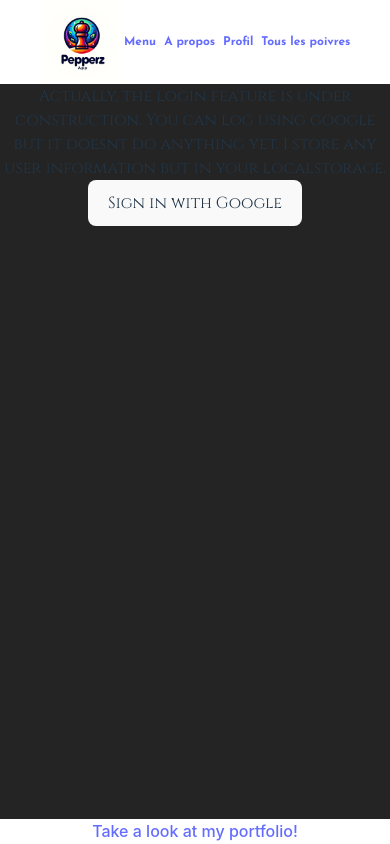
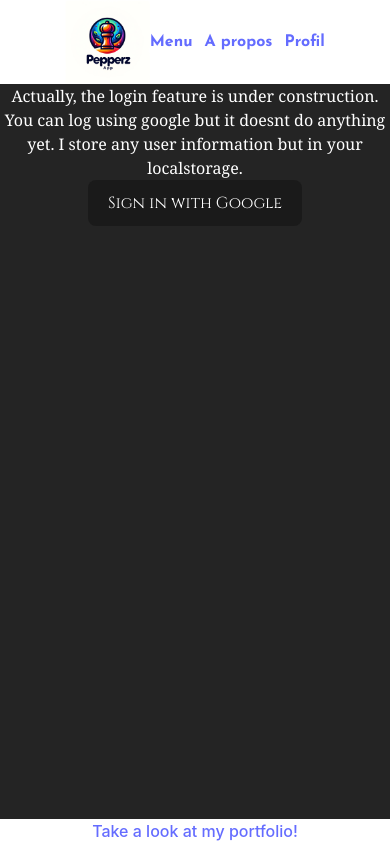
Before and after one commit to ArthurCouturier/pepperz-app-front, a React (Vite) app: page /profile in a window 390 px wide. Built offline with nearby package versions, Linux system fonts and the light colour scheme; no server answers.

Commit message:
deleted all peppers view and changed header as a consequence

```diff
--- a/src/App.tsx
+++ b/src/App.tsx
@@ -3,7 +3,6 @@ import "./App.css";
 import Footer from "./Components/Footer.tsx";
 import Header from "./Components/Header.tsx";
 import About from "./Pages/About.tsx";
-import AllPeppers from "./Pages/AllPeppers.tsx";
 import Home from "./Pages/Home.tsx";
 import PepperPage from "./Pages/PepperPage.tsx";
 import PeppersTypePage from "./Pages/PeppersTypePage.tsx";
@@ -15,7 +14,7 @@ function App() {
     <BrowserRouter>
       <Header className={" bg-white font-josefin"} />
       <div
-        className={"bg-force flex-grow h-[87vh] overflow-y-scroll font-cinzel"}
+        className={"bg-force flex-grow h-[87vh] overflow-y-scroll font-cinzel text-white"}
         id={"root"}
       >
         <Routes>
@@ -23,10 +22,10 @@ function App() {
           < Route path="/" element={< Home />} />
           < Route path="/about" element={< About />} />
           < Route path="/profile" element={< ProfilePage />} />
-          < Route path="/pepper" element={< AllPeppers />} />
-          < Route path="/pepper/:id" element={< PepperPage />} />
-          < Route path="/specification" element={< SpecificationPage />} />
-          < Route path="/pepper/type/:type" element={< PeppersTypePage />} />
+          {/* < Route path="/pepper" element={< AllPeppers />} /> */}
+          < Route path="/pepper/:pepperUuid" element={< PepperPage />} />
+          < Route path="/specification/:specification" element={< SpecificationPage />} />
+          < Route path="/peppers/:pepperType" element={< PeppersTypePage />} />
         </Routes>
       </div>
       <Footer className={"bg-opacity-10 bg-white mt-auto"} />
--- a/src/Components/Header.tsx
+++ b/src/Components/Header.tsx
@@ -5,18 +5,18 @@ interface HeaderProps {
     className?: string;
 }
 
-function Header({className}: HeaderProps) {
+function Header({ className }: HeaderProps) {
     return (
         <>
-            <div className={`h-[10vh] flex items-center justify-between text-xs md:text-sm lg:text-xl ${className}`}>
+            <div className={`h-[10vh] flex items-center justify-between text-base md:text-l lg:text-xl ${className}`}>
                 <Link to="/" className="h-full object-contain">
-                    <img src={logo} className="h-full object-contain" alt="logo"/>
+                    <img src={logo} className="h-full object-contain" alt="logo" />
                 </Link>
                 <div className="flex flex-1">
                     <Link to="/" className="md:ml-2 lg:ml-4 font-bold">Menu</Link>
-                    <Link to="/about" className="ml-2 md:ml-3 lg:ml-5 font-bold">A propos</Link>
-                    <Link to="/profile" className="ml-2 md:ml-3 lg:ml-5 font-bold">Profil</Link>
-                    <Link to="/pepper" className="ml-2 md:ml-3 lg:ml-5 font-bold">Tous les poivres</Link>
+                    <Link to="/about" className="ml-3 md:ml-4 lg:ml-5 font-bold">A propos</Link>
+                    <Link to="/profile" className="ml-3 md:ml-4 lg:ml-5 font-bold">Profil</Link>
+                    {/* <Link to="/pepper" className="ml-2 md:ml-3 lg:ml-5 font-bold">Tous les poivres</Link> */}
                 </div>
             </div>
         </>
--- a/src/Pages/About.tsx
+++ b/src/Pages/About.tsx
@@ -1,7 +1,7 @@
 function About() {
     return (
         <>
-            <div className="items-center justify-center space-y-4"> {/* Ajoutez 'space-y-4' pour un espacement vertical entre les éléments */}
+            <div className="items-center justify-center space-y-4 font-serif"> {/* Ajoutez 'space-y-4' pour un espacement vertical entre les éléments */}
                 <div>This webapp is under construction. It's made by CoutCout.</div>
                 <div className="flex items-center justify-center">
                     <a href="www.arthurcouturier.fr">You can find other projects I did here</a>
--- a/src/Pages/ProfilePage.tsx
+++ b/src/Pages/ProfilePage.tsx
@@ -5,7 +5,9 @@ function ProfilePage() {
 
     return (
         <div>
-            Actually, the login feature is under construction. You can log using google but it doesnt do anything yet. I store any user information but in your localstorage.
+            <div className={`font-serif`}>
+                Actually, the login feature is under construction. You can log using google but it doesnt do anything yet. I store any user information but in your localstorage.
+            </div>
             {
                 profile ? (
                     <div>
@@ -13,10 +15,10 @@ function ProfilePage() {
                         <h3>User Logged in: {user?.client_id}</h3>
                         <p>Name: {profile.name}</p>
                         <p>Email Address: {profile.email}</p>
-                        <button onClick={logOut}>Log out</button>
+                        <button className={`bg-[#1a1a1a]`} onClick={logOut}>Log out</button>
                     </div>
                 ) : (
-                    <button onClick={login} className="login-button">
+                    <button onClick={login} className="bg-[#1a1a1a]">
                         Sign in with Google
                     </button>
                 )
```
